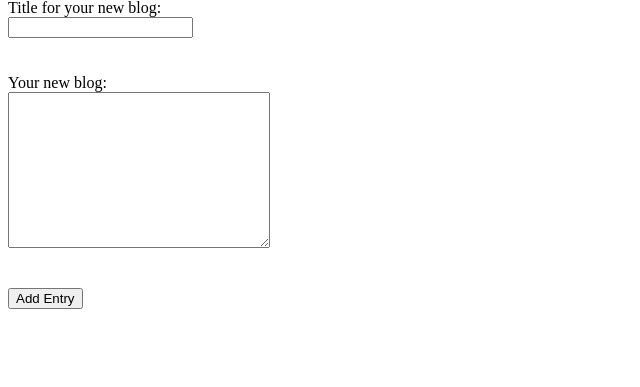
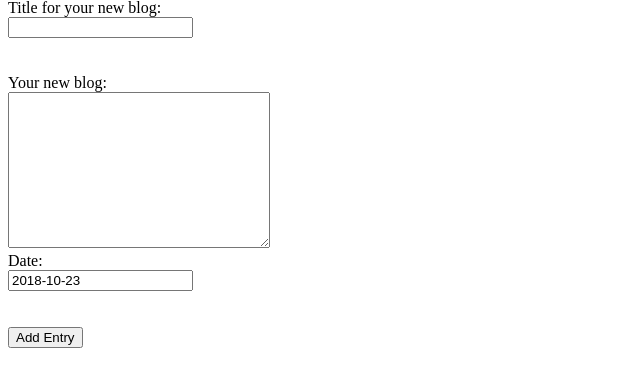
Before and after one commit to jmartin1000/blogz, a Flask app: page /newpost in a window 1280 px wide. Shown: the part 107-494 px from the top of the page, without its empty margins (0-640 px from the left). Run offline with Flask 2, Linux system fonts and the light colour scheme.

Commit message:
added date/time field, sorting blog list by most recent, and editing date

```diff
--- a/main.py
+++ b/main.py
@@ -1,10 +1,12 @@
 from flask import Flask, request, redirect, render_template, session, flash
 from flask_sqlalchemy import SQLAlchemy
+from datetime import datetime
+from sqlalchemy import desc
 
 app = Flask(__name__)
 app.config['DEBUG'] = True
 # app.config['SQLALCHEMY_DATABASE_URI'] = 'mysql+pymysql://user-name:user-pswd@localhost:8889/db_name'
-app.config['SQLALCHEMY_DATABASE_URI'] = 'mysql+pymysql://get-it-done:get-it-done@localhost:8889/get-it-done'
+app.config['SQLALCHEMY_DATABASE_URI'] = 'mysql+pymysql://build-a-blog:build-a-blog@localhost:8889/build-a-blog'
 app.config['SQLALCHEMY_ECHO'] = True
 db = SQLAlchemy(app)
 app.secret_key = 'P3ys&z73By3kGc'
@@ -15,11 +17,18 @@ class Blog(db.Model):
     title = db.Column(db.String(120))
     body = db.Column(db.Text)
     hidden = db.Column(db.Boolean)
+    pub_date = db.Column(db.DateTime)
 
-    def __init__(self, title, body):
+    def __init__(self, title, body, pub_date):
         self.title = title
         self.body = body
+        #if pub_date is None:
+            #pub_date = datetime.utcnow()
+        self.pub_date = datetime.utcnow()
         self.hidden = False
+
+    def __repr__(self):
+        return '<Blog %r>' % self.title
 
 @app.route('/blog')
 def show_blogs():
@@ -27,7 +36,7 @@ def show_blogs():
     # the first is the case when we want the blog list to load
     # the sedond is when we want to view a page with only one  specified blog
     if len(request.args) == 0:
-        blogs = Blog.query.filter_by(hidden=False).all()
+        blogs = Blog.query.filter_by(hidden=False).order_by(desc(Blog.pub_date)).all()
         return render_template('blog-list.html', blogs=blogs)
     else:
         blog_id = request.args.get('id')
@@ -42,15 +51,16 @@ def compose_blog():
         # pull info from form
         blog_title = request.form.get('title')
         content = request.form.get('blog_text')
+        date = request.form.get('date')
         #verify fields are not empty before commiting to db
         if (not blog_title) or (blog_title.strip() == ''):
             flash("Blogs need a title, silly!", 'error')
-            return redirect('/newpost?blog_text='+content)
+            return redirect('/newpost?blog_text='+content+'&blog_date='+date)
         elif (not content) or (content.strip() == ''):
             flash("What's a blog without content?", 'error')
-            return redirect('/newpost?title='+blog_title)
+            return redirect('/newpost?title='+blog_title+'&blog_date='+date)
         else:
-            new_blog = Blog(blog_title, content)
+            new_blog = Blog(blog_title, content, date)
             db.session.add(new_blog)
             db.session.commit()
             view = Blog.query.filter_by(title=blog_title).first()
@@ -60,9 +70,11 @@ def compose_blog():
     #pull info from form when request is a GET
     blog_title = request.args.get('title')
     content = request.args.get('blog_text')
+    blog_date = request.args.get('blog_date')
     blog_title = '' if blog_title is None else blog_title
     content = '' if content is None else content
-    return render_template('add-blog.html', title=blog_title, blog_text=content)
+    blog_date = datetime.utcnow() if blog_date is None else blog_date
+    return render_template('add-blog.html', title=blog_title, blog_text=content, blog_date=blog_date)
 
 # opens a template that allows user to edit blog
 @app.route('/edit-blog', methods=['POST'])
@@ -80,9 +92,11 @@ def update_blog():
     blog_id = int(request.form.get('blog-id'))
     new_title = request.form.get('title')
     new_body = request.form.get('blog_text')
+    new_date = request.form.get('date')
     blog = Blog.query.get(blog_id)
     blog.title = new_title
     blog.body = new_body
+    blog.pub_date = new_date
     db.session.add(blog)
     db.session.commit()
 
--- a/templates/add-blog.html
+++ b/templates/add-blog.html
@@ -11,6 +11,9 @@
     <label style="display: block;">Your new blog:  </label>
     <textarea name="blog_text" rows="10" cols="30" >{{blog_text}}</textarea>
     <br>
+    <label style="display: block;">Date:</label>
+    <input type="datetime" name="date" value={{blog_date}} />
+    <br>
     <br>
     <br>
     <input type="submit" value="Add Entry" />
--- a/templates/base.html
+++ b/templates/base.html
@@ -15,7 +15,7 @@
     {% with messages = get_flashed_messages(with_categories=True) %}
     <ul>
         {% for category, message in messages %}
-        <li class="{{category}}">{{ message }}</li>
+        <p class="{{category}}">{{ message }}</p>
         {% endfor %}
     {% endwith %}
     </ul>
--- a/templates/edit-blog.html
+++ b/templates/edit-blog.html
@@ -12,10 +12,14 @@
     <label style="display: block;">Current Content:  </label>
     <textarea name="blog_text" rows="10" cols="30" >{{blog.body}}</textarea>
     <br>
+    <label style="display: block;">Date:</label>
+    <input type="datetime" name="date" value={{blog.pub_date}} />
     <br>
     <br>
-    <input type="submit" value="Edit Entry" />
+    <br>
+    <input type="submit" value="Update Entry" />
 </form>
+<br>
 <form action="/blog" method="get">
     <input type="submit" value="Nevermind"/>
 </form>
--- a/templates/verify-delete.html
+++ b/templates/verify-delete.html
@@ -2,13 +2,15 @@
 
 {% block content %}
 <h1 style="text-align: center">Are you sure you want to delete this entry?</h1>
-<form action="/complete-delete" method="post">
+<div style="text-align: center;">
+<form action="/complete-delete" method="post" style="display: inline-block; margin: 10px 30px;">
     <input type="hidden" name="blog-id" value="{{blog.id}}"/>
     <input type="submit" value="yes"/>
 </form>
-<form action="/blog" method="get">
+<form action="/blog" method="get" style="display: inline-block; margin: 10px 30px;">
     <input type="submit" value="no"/>
 </form>
+</div>
 <hr/>
 <h2>{{blog.title}}</h2>
 <p>{{blog.body}}</p>
```
Also changed, not shown: templates/blog-list.html (+5 -5 lines), templates/blog-page.html (+6 -3 lines).
